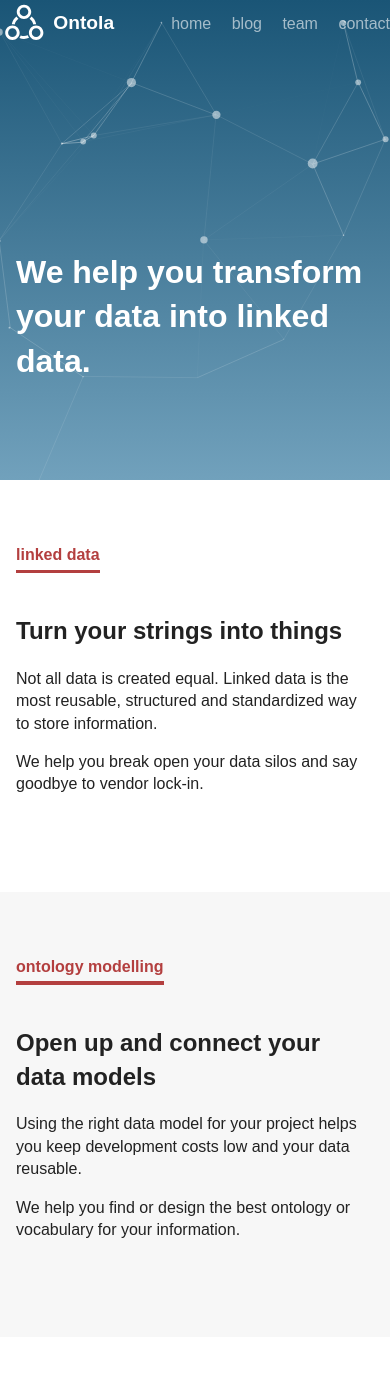
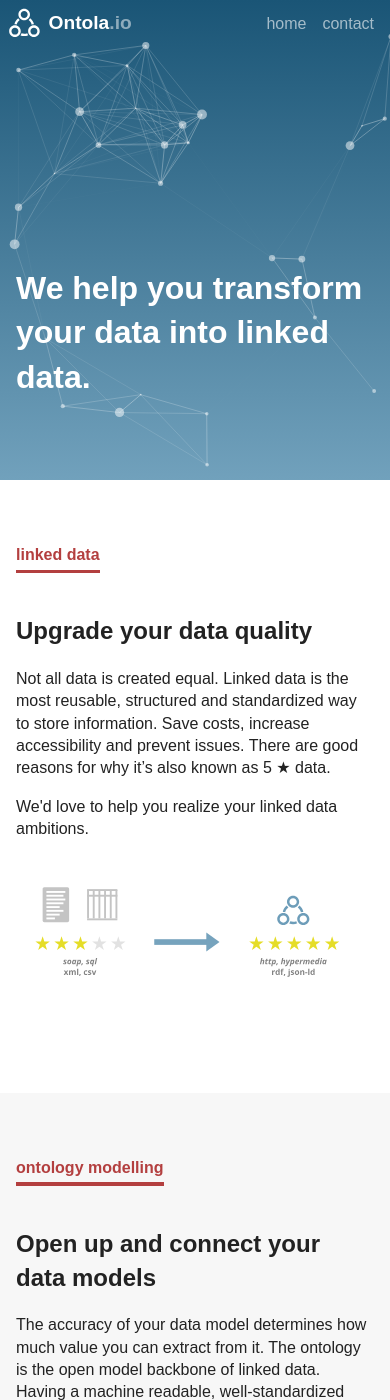
Before and after one commit to ontola/home, a Jekyll site: the page built from index.html, in a window 390 px wide and 1400 px high. Built offline with Jekyll 4.4.1, drawn with Linux system fonts in a browser that asks for light colours; some of the changed text lies outside the part shown.

Commit message:
Getting better

```diff
--- a/_layouts/default.html
+++ b/_layouts/default.html
@@ -28,12 +28,12 @@
           <path fill-rule="evenodd" clip-rule="evenodd" d="M25 40C33.2843 40 40 33.2843 40 25C40 16.7157 33.2843 10 25 10C16.7157 10 10 16.7157 10 25C10 33.2843 16.7157 40 25 40ZM25 50C38.8071 50 50 38.8071 50 25C50 11.1929 38.8071 0 25 0C11.1929 0 0 11.1929 0 25C0 38.8071 11.1929 50 25 50Z" transform="translate(58 16)" fill="white"/>
           <path fill-rule="evenodd" clip-rule="evenodd" d="M16.5885 0C8.09119 6.33826 2.0155 15.7427 0 26.5744C0.750366 26.5182 1.50842 26.4896 2.27307 26.4896C4.9502 26.4896 7.54529 26.8402 10.0151 27.4981C11.777 19.3305 16.5621 12.2874 23.1411 7.59833C20.5555 5.45532 18.3356 2.88678 16.5885 0ZM61.405 7.59833C68.1362 12.3959 72.9896 19.6577 74.6484 28.0668C77.6696 27.0441 80.9065 26.4896 84.2731 26.4896C84.359 26.4896 84.4447 26.4899 84.5304 26.4907C82.4993 15.6942 76.4329 6.3219 67.9575 0C66.2104 2.88678 63.9906 5.45538 61.405 7.59833ZM55.4285 64.7631C56.3649 68.0337 57.8424 71.0756 59.7581 73.7858C54.416 76.1663 48.499 77.4896 42.2731 77.4896C36.6356 77.4896 31.2515 76.4047 26.3181 74.4323C28.3174 71.7574 29.8809 68.7377 30.9031 65.4785C34.4476 66.7794 38.2775 67.4896 42.2731 67.4896C46.9491 67.4896 51.3979 66.517 55.4285 64.7631Z" transform="translate(40.7269 57)" fill="white"/>
         </svg>
-        Ontola
+        <span>Ontola</span><span class="nav__logo__tld">.io</span>
       </a>
       <div class="nav__links">
         <a href="/">home</a>
-        <a href="/blog">blog</a>
-        <a href="/team">team</a>
+        <!-- <a href="/blog">blog</a> -->
+        <!-- <a href="/about">about</a> -->
         <a href="/#contact">contact</a>
       </div>
     </div>
@@ -43,7 +43,26 @@
   </div>
   <div class="footer--wrapper">
     <div class="footer">
-      Ontola is a registered trade name of <a href="https://argu.co">Argu B.V.</a>, kvk 65684168.
+      <div class="footer-row">
+        <div href="/" class="footer__header">Ontola</div>
+        <a href="/">Home</a>
+        <!-- <a href="/blog">Blog</a> -->
+        <a href="/about">About</a>
+      </div>
+      <!-- <div class="footer-row">
+        <div href="/" class="footer__header">What we do</div>
+        <a href="/linked-data">Linked Data</a>
+        <a href="/ontology-modelling">Ontology Modelling</a>
+        <a href="/data-infrastructure">Data Infrastructure</a>
+        <a href="/web-development">Web Development</a>
+      </div> -->
+      <div class="footer-row">
+          <div href="/" class="footer__header">Contact</div>
+          <a href="tel:0031636020942">06 360 20 942</a>
+          <a href="mailto:info@argu.co">info@argu.co</a>
+          <a href="https://goo.gl/maps/x5Sggs9X7L32">Koningslaan 62, Utrecht, NL</a>
+          <div><a href="https://argu.co">Argu B.V.</a> kvk 65684168<div>
+        </div>
     </div>
   </div>
   <script src="/js/main.js"></script>
--- a/_layouts/post.html
+++ b/_layouts/post.html
@@ -3,9 +3,10 @@
 ---
 {% include head.html %}
 <div class="hero hero--smaller">
-  <h1>{{ page.title }}</h1>
+  <h3 id="hero-text">Linked Data Blog</h3>
 </div>
 <div class="post">
+  <h1>{{ page.title }}</h1>
   {% assign author = site.data.authors[page.author] %}
   {% if author %}
   <div class="details">
--- a/css/main.css
+++ b/css/main.css
@@ -105,6 +105,10 @@
     color: rgb(179, 63, 63);
 }
 
+h1,h2,h3,h4 {
+    margin-top: 0;
+}
+
 .cool-list {
     list-style: none;
     padding: 0;
@@ -112,6 +116,10 @@
 
 .cool-list .list-item {
     color: rgb(179, 63, 63);
+}
+
+.cool-list li {
+    margin-bottom: 2em;
 }
 
 .details {
@@ -135,11 +143,29 @@
 .footer {
     margin: auto;
     color: rgba(255,255,255,.6);
-    max-width: 45rem;
+    max-width: 50rem;
+    display: flex;
 }
 
 .footer p, .footer a {
     color: rgba(255,255,255,.6);
+    text-decoration: none;
+}
+
+.footer a:hover {
+    color: rgba(255,255,255,1)
+}
+
+.footer__header {
+    color: rgba(255,255,255,.8);
+    font-weight: bold;
+    margin-bottom: 0.2em;
+}
+
+.footer-row {
+    flex: 1;
+    display: flex;
+    flex-direction: column;
 }
 
 .hero {
@@ -155,6 +181,13 @@
     width: 100%;
 }
 
+.hero__back {
+    max-width: 50rem;
+    padding-left: 1rem;
+    padding-right: 1rem;
+    display: block;
+}
+
 .hero--home {
     position: relative;
 }
@@ -168,13 +201,13 @@
 }
 
 .hero--smaller {
-    height: 10em;
+    height: 9em;
 }
 
-.hero h1 {
+.hero h1, .hero h2, .hero h3 {
     flex: 1;
     color: white;
-    max-width: 45rem;
+    max-width: 50rem;
     padding-left: 1rem;
     padding-right: 1rem;
     margin-left: auto;
@@ -182,7 +215,7 @@
 }
 
 .hero--home h1 {
-    margin-bottom: 3em;
+    margin-bottom: 5rem;
 }
 
 .nav__wrapper {
@@ -198,13 +231,19 @@
 }
 
 .nav {
-    max-width: 45rem;
+    display: flex;
+    align-items: center;
+    max-width: 50rem;
     margin: auto;
     height: 3rem;
+    padding-left: 0.3rem;
+    padding-right: 1rem;
 }
 
 .nav__links {
-    float: right;
+    justify-content: flex-end;
+    display: flex;
+    flex: 1;
 }
 
 .nav__links a {
@@ -225,31 +264,13 @@
     text-decoration: none;
 }
 
-.nav__logo svg {
-    height: 3rem;
-    width: 3rem;
+.nav__logo__tld {
+    opacity: .5;
 }
 
-.post {
-    max-width: 45rem;
-    margin: auto;
-    padding: 1em;
-}
-
-.section {
-    padding-top: 4em;
-    padding-left: 1em;
-    padding-right: 1em;
-    padding-bottom: 5em;
-}
-
-.section--alt {
-    background-color: rgb(247,247,247);
-}
-
-.section__content {
-    margin: auto;
-    max-width: 45rem;
+.nav__logo svg {
+    height: 2.4rem;
+    width: 2.4rem;
 }
 
 .pillars {
@@ -263,7 +284,6 @@
     font-weight: bold;
     margin-right: 1em;
 }
-
 
 .pillars a:hover {
     color: rgb(179, 63, 63);
@@ -283,6 +303,69 @@
     height: .2em;
     width: 100%;;
 }
+
+.post {
+    max-width: 50rem;
+    margin: auto;
+    padding: 1em;
+}
+
+.read-more {
+    color: rgb(170,170,170);
+    text-decoration: none;
+    font-weight: bold;
+}
+
+.read-more:hover {
+    color: rgb(140,140,140);
+}
+
+.section {
+    padding-top: 4em;
+    padding-left: 1em;
+    padding-right: 1em;
+    padding-bottom: 5em;
+}
+
+.section--alt {
+    background-color: rgb(247,247,247);
+}
+
+.section__content {
+    margin: auto;
+    max-width: 50rem;
+}
+
+.section__wrapper {
+    display: flex;
+}
+
+.section__text {
+    padding-right: 3em;
+}
+
+.section__image {
+    flex: 1;
+}
+
+@media only screen and (max-width: 50em) {
+    /* Style adjustments for viewports that meet the condition */
+    .pillars a {
+        display: none;
+    }
+    .pillars a.current {
+        display:inline-block;
+    }
+
+    .section__wrapper {
+        flex-direction: column;
+    }
+
+    .section__text {
+        padding-right: 0;
+    }
+}
+
 
 /* ==========================================================================
    Helper classes
@@ -370,16 +453,6 @@
    Modify as content requires.
    ========================================================================== */
 
-@media only screen and (max-width: 40em) {
-    /* Style adjustments for viewports that meet the condition */
-    .pillars a {
-        display: none;
-    }
-    .pillars a.current {
-        display:inline-block;
-    }
-}
-
 @media print,
        (-webkit-min-device-pixel-ratio: 1.25),
        (min-resolution: 1.25dppx),
--- a/index.html
+++ b/index.html
@@ -19,9 +19,20 @@
         <a href="#data-infrastructure">data infrastructure</a>
         <a href="#web-development">web development</a>
       </nav>
-      <h2>Turn your strings into things</h2>
-      <p>Not all data is created equal. Linked data is the most reusable, structured and standardized way to store information.</p>
-      <p>We help you break open your data silos and say goodbye to vendor lock-in.</p>
+      <div class="section__wrapper">
+        <div class="section__text">
+          <h2>Upgrade your data quality</h2>
+          <p>
+            Not all data is created equal.
+            Linked data is the most reusable, structured and standardized way to store information.
+            Save costs, increase accessibility and prevent issues.
+            There are good reasons for why it’s also known as 5 ★ data.
+          </p>
+          <p>We'd love to help you realize your linked data ambitions.</p>
+          <!-- <a href="#" class="read-more">More about why we ♥ linked data...</a> -->
+        </div>
+        <img class="section__image" src="/img/home/linked-data.svg"/>
+      </div>
     </div>
   </div>
   <div class="section section--alt" id="ontology-modelling">
@@ -33,8 +44,16 @@
             <a href="#web-development">web development</a>
           </nav>
           <h2>Open up and connect your data models</h2>
-          <p>Using the right data model for your project helps you keep development costs low and your data reusable.</p>
-          <p>We help you find or design the best ontology or vocabulary for your information.</p>
+          <p>
+            The accuracy of your data model determines how much value you can extract from it.
+            The ontology is the open model backbone of linked data.
+            Having a machine readable, well-standardized ontology enables us to generate documentation,
+            interfaces, data validation tools and much more.
+          </p>
+          <p>
+            We help you find or design the best ontology or vocabulary for your information.
+          </p>
+          <!-- <a href="#" class="read-more">More about open data models...</a> -->
     </div>
   </div>
   <div class="section" id="data-infrastructure">
@@ -45,9 +64,21 @@
         <a href="#data-infrastructure" class="current">data infrastructure</a>
         <a href="#web-development">web development</a>
       </nav>
-          <h2>Break open your data silo's</h2>
-          <p>Prevent vendor lock-in and API hell by storing your data in a linked data warehouse.</p>
-          <p>We can help you with your data strategy and set up the neccessary ETL infrastructure.</p>
+      <div class="section__wrapper">
+        <div class="section__text">
+          <h2>Break open your data silos</h2>
+          <p>
+            Prevent costly vendor lock-in and API hell by storing your data in a linked data warehouse.
+            Let all applications access the information over HTTP through a uniform linked data API.
+          </p>
+          <p>
+            We can help you with your data strategy and
+            set up a uniform, reliable and secure infrastrucure.
+          </p>
+          <!-- <a href="#" class="read-more">More about data warehousing...</a> -->
+        </div>
+        <img class="section__image" src="/img/home/data-infrastructure.svg"/>
+      </div>
     </div>
   </div>
   <div class="section section--alt" id="web-development">
@@ -59,32 +90,70 @@
           <a href="#web-development" class="current">web development</a>
         </nav>
       <h2>A powerful back-end needs an intuitive front-end</h2>
-      <p>We have many years of experience building easy to use front-end applications on pure linked data back-ends.</p>
+      <p>
+        Your data should not only be stored; it should be used.
+        We specialize in interactive linked data systems,
+        where users create and edit resources.
+      </p>
+      <p>
+        We have many years of experience building easy to use
+        front-end applications on pure linked data back-ends.
+      </p>
+      <!-- <a href="#" class="read-more">More about our web development...</a> -->
     </div>
   </div>
   <div class="section" id="how-we-work">
     <div class="section__content">
-    <h2>How we work:</h2>
+    <h2>How we work</h2>
+      <p>
+        We love technological challenges.
+        Although every project is unique,
+        we tend to solve challenges in a similar manner:
+      </p>
       <ol class="cool-list">
         <li>
-          <h3><span class="list-item">1. </span>Understand your data</h3>
-          <p>We will look at your data, discuss about what it represents and how it is manipulated. </p>
+          <h3><span class="list-item">1. </span>Listen & understand</h3>
+          <p>
+            Together with you, we will look at your data sources
+            and discuss what they represent and how they are used.
+            We will identify your most valuable information,
+            evaluate how we can tackle your challenge
+            and decide on how to advance. </p>
         </li>
         <li>
-          <h3><span class="list-item">2. </span>Find the right model</h3>
-          <p>Linked data is all about standardization. Using an existing model or standard makes your data more reusable, so we will help you find existing ontologies that might work for your data. If that does not exist, we’ll help you with Ontology design.
-          </p>
+          <h3><span class="list-item">2. </span>Find or design an ontology</h3>
+          <p>
+            Linked data is all about standardization.
+            Using an existing model or standard makes your data more reusable,
+            so we will help you find existing ontologies that might work for your data.
+            If such an open model does not exist, we can help you design a fitting ontology.</p>
         </li>
         <li>
-          <h3><span class="list-item">3. </span>Extract, load, transform</h3>
-          <p>We’ll set up an architecture that imports your data, whether that’s a data dump, some specific API or anything else. Then, all data will be transformed to linked data.</p>
+          <h3><span class="list-item">3. </span>Extract, transform, load</h3>
+          <p>
+            We’ll set up an architecture that imports your data,
+            whether that’s a data dump, a specific API or anything else.
+            Then we will set up the ETL processes to transform your data to linked data.
+          </p>
         </li>
         </li>
         <li>
           <h3><span class="list-item">4. </span>Publish</h3>
-          <p>All your content can be made accessible through a RESTful API that serializes to JSON, JSON-LD, N3, N-Triples, CSV, RDF/XML
-              We can add endpoints for Cypher, SPARQL and GRAPHQL queries
-              You set read / write permissions, we make sure only those who should, can access your data.
+          <p>
+            All your content can be made accessible and editable through
+            a RESTful Hypermedia API that serializes to JSON, JSON-LD, N3, N-Triples,
+            CSV, RDF/XML and more.  We can make everything searchable and
+            queryable with Cypher, SPARQL, GRAPHQL and ElasticSearch.
+            You set read / write permissions, we make sure only the right
+            people and systems can access your data.</p>
+        </li>
+        <li>
+          <h3><span class="list-item">5. </span>Build</h3>
+          <p>
+            Data is rarely static.
+            That’s why we build systems that make it really easy to modify and view your linked data.
+            Whether you need an intuitive web interface
+            or a custom made machine interface: we’ve got you covered.
           </p>
         </li>
       </ol>
--- a/js/particles.js
+++ b/js/particles.js
@@ -16,7 +16,7 @@
   {
     "particles": {
       "number": {
-        "value": 80,
+        "value": 120,
         "density": {
           "enable": true,
           "value_area": 800
@@ -69,13 +69,13 @@
       },
       "move": {
         "enable": true,
-        "speed": 3,
+        "speed": 1,
         "direction": "none",
         "random": false,
         "straight": false,
         "out_mode": "out",
         "attract": {
-          "enable": false,
+          "enable": true,
           "rotateX": 600,
           "rotateY": 1200
         }
```
Also changed, not shown: _posts/2018-06-06-linked-data-rocks.md (+38 -2 lines), pages/index.html (renamed from team/index.html, +5 -2 lines), img/home/data-infrastructure.svg (added), img/home/linked-data.svg (added). Lines whose indentation alone changed are shown as unchanged.
